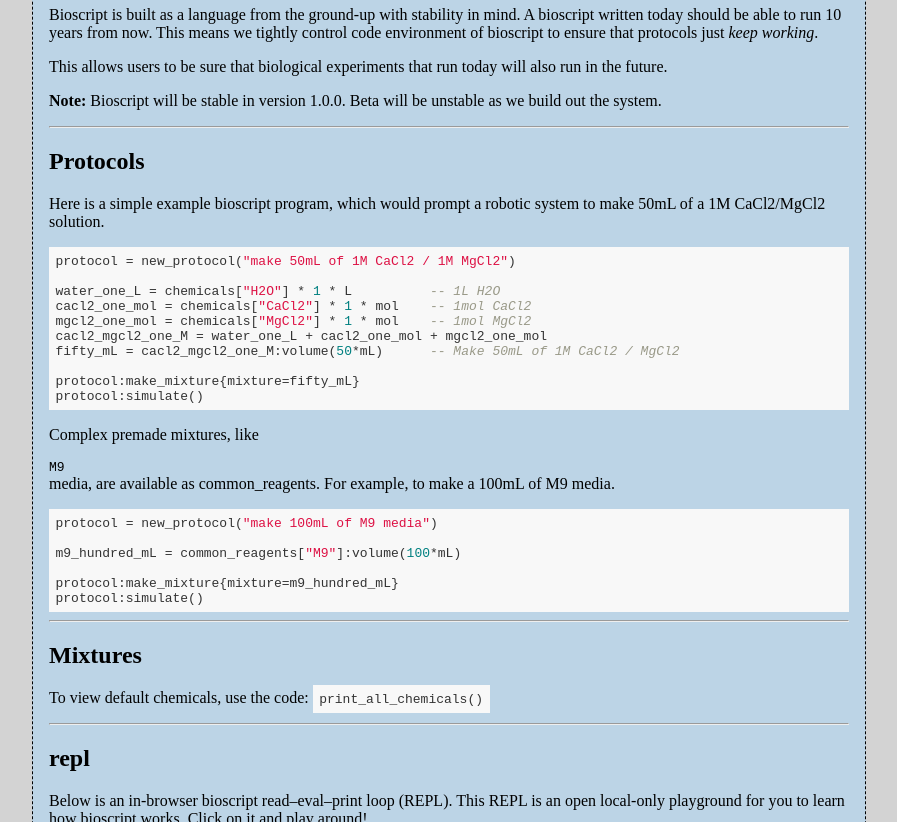
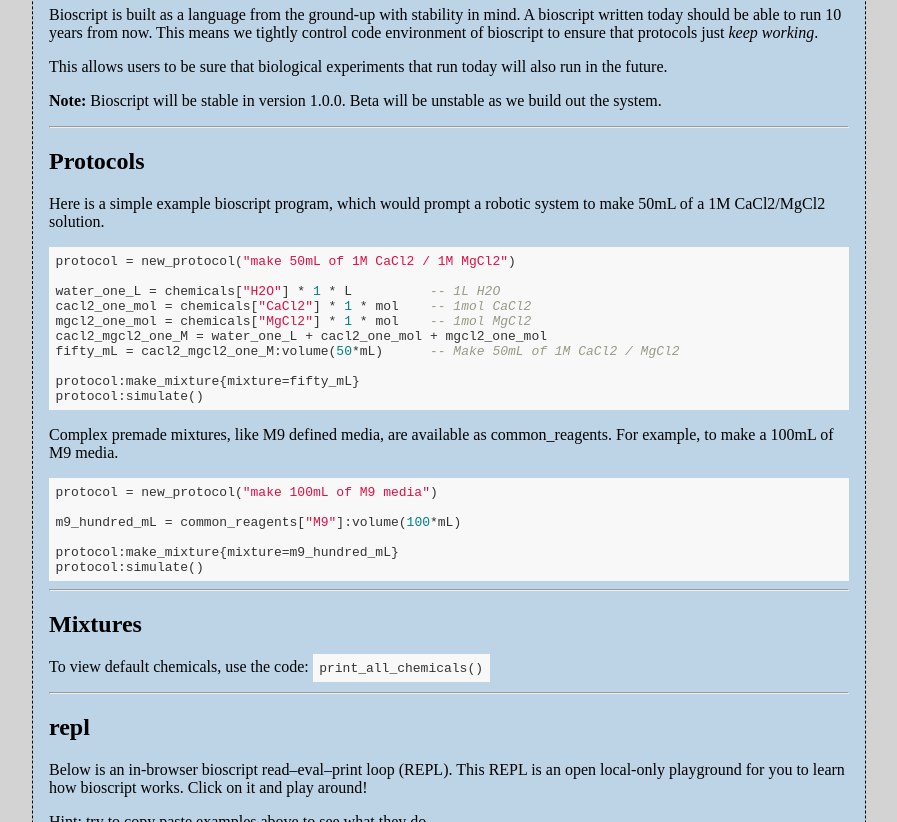
Before and after one commit to trilobio/bioscript, a plain HTML site: page index.html in a window 1280 px wide. Shown: the part 627-1449 px from the top of the page, without its empty margins (191-1088 px from the left). Drawn offline with nearby package versions, Linux system fonts and the light colour scheme; no server answers; a small style sheet from the web is missing.

Commit message:
remove pre tag

```diff
--- a/index.html
+++ b/index.html
@@ -67,7 +67,7 @@ fifty_mL = cacl2_mgcl2_one_M:volume(50*mL) 	-- Make 50mL of 1M CaCl2 / MgCl2
 protocol:make_mixture{mixture=fifty_mL}
 protocol:simulate()</code></pre>
 
-<p>Complex premade mixtures, like <pre>M9</pre> media, are available as common_reagents. For example, to make a 100mL of M9 media.</p>
+<p>Complex premade mixtures, like M9 defined media, are available as common_reagents. For example, to make a 100mL of M9 media.</p>
 <pre><code class="language-lua">protocol = new_protocol("make 100mL of M9 media")
 
 m9_hundred_mL = common_reagents["M9"]:volume(100*mL)
```
